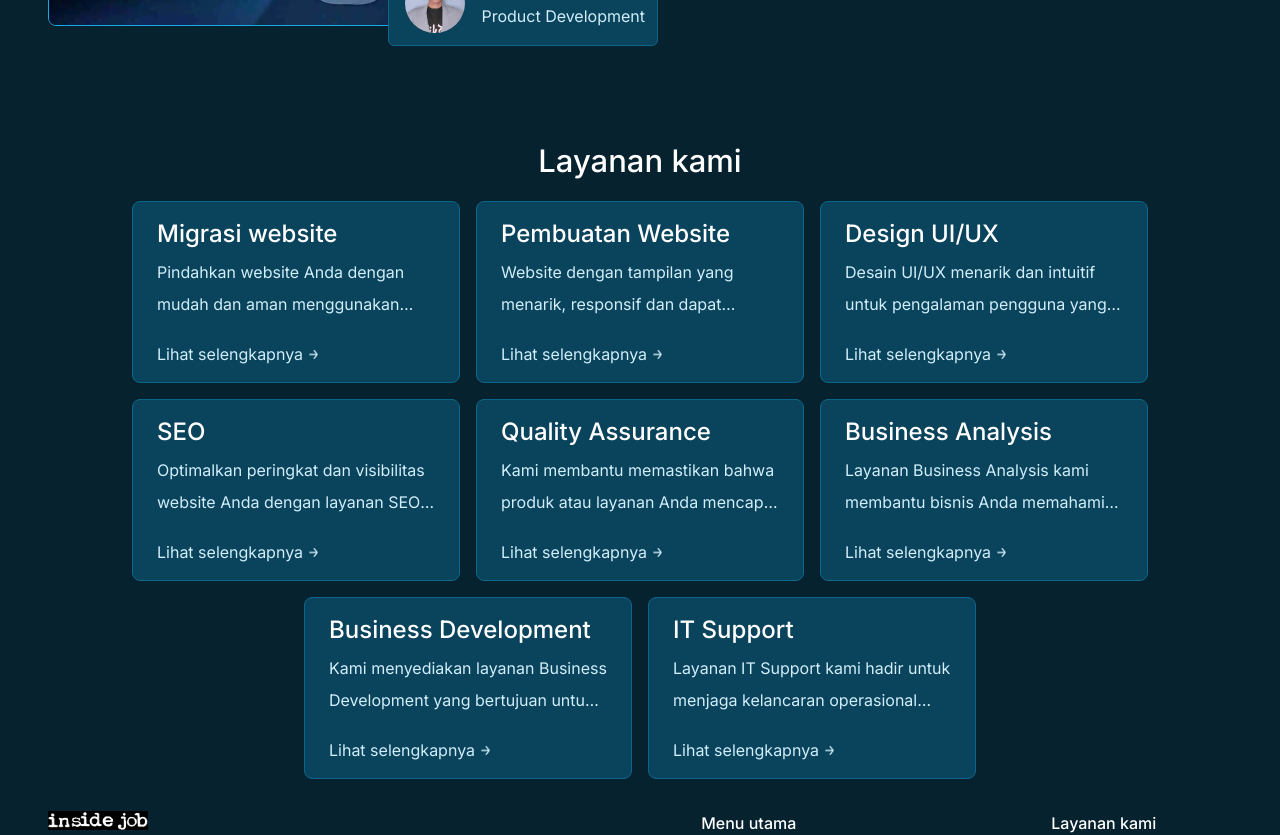
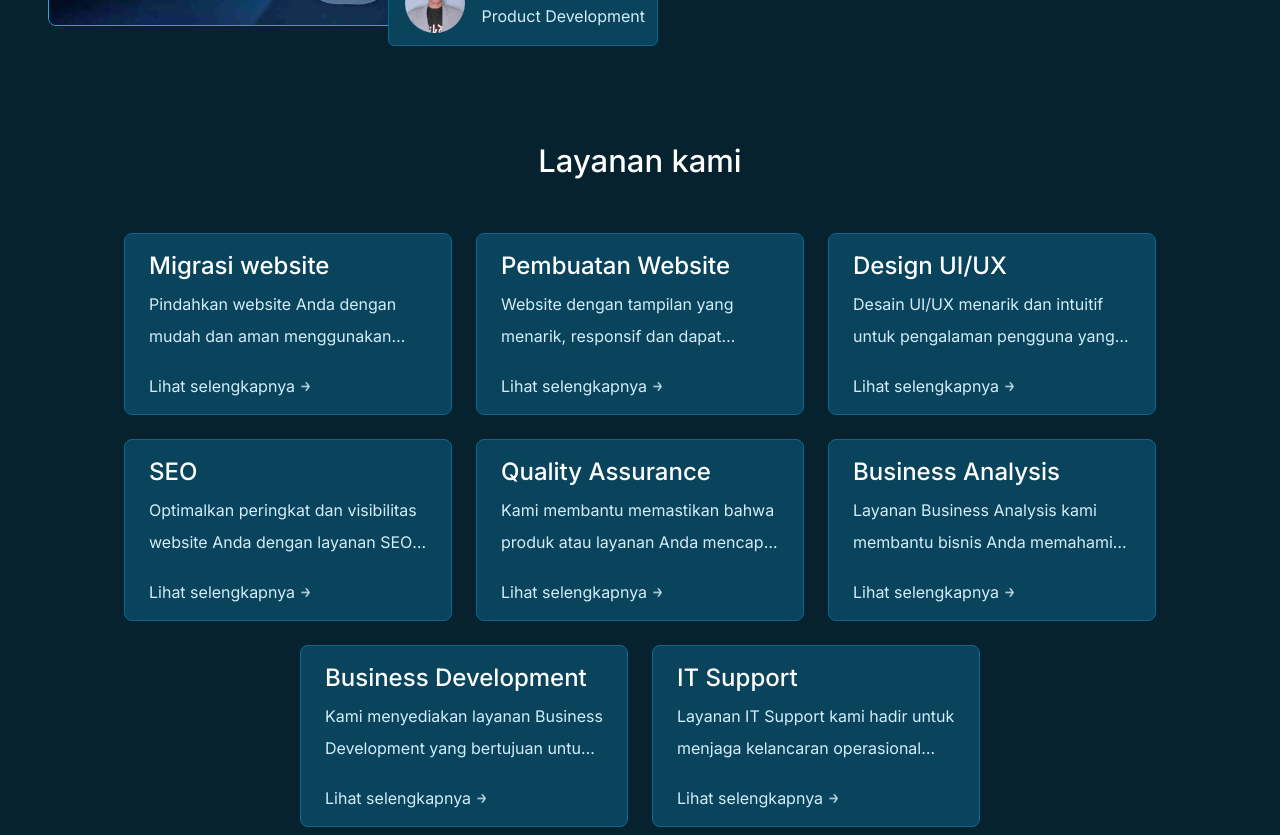
Before and after one commit to Revitalismo/inside-job, a Next.js app: page / in a window 1280 px wide. Shown: the part 980-1815 px from the top of the page. Built offline with nearby package versions, Linux system fonts and the light colour scheme; a web font is replaced by a local one.

Commit message:
fix: add utility classes to Hero section and Services section

```diff
--- a/src/app/page.tsx
+++ b/src/app/page.tsx
@@ -23,7 +23,7 @@ export default function Home() {
 
 function HeroSection() {
   return (
-    <section className="pt-14 flex flex-col gap-6 items-center xl:flex-row">
+    <section className="pt-14 flex flex-col gap-6 items-center justify-between xl:flex-row">
       <section className="w-full max-w-[660px] flex flex-col gap-y-6 items-center xl:items-start">
 
         <article className="flex flex-col gap-y-4">
@@ -97,7 +97,7 @@ function CompanyDescription() {
         />
       </section>
 
-      <article className="flex flex-col gap-y-1.5 md:max-w-[800px]">
+      <article className="flex flex-col gap-y-1.5 md:max-w-[660px]">
         <h2 className="text-[25px] sm:text-[31px] text-neutral-0 text-center xl:text-left font-medium">Inside Job</h2>
         <p className="text-sm sm:text-base sm:leading-8 text-primary-0 text-justify xl:text-left leading-7">
           Inside Job merupakan sebuah Kolektif yang bergerak di bidang penyedia layanan Pembuatan website, jasa  SEO, Design UI/UX, Migrasi Website dan lain-lain. Kami berkomitmen untuk memberikan pelayanan dan dukungan yang luar biasa supaya situs web Anda lebih menonjol dari pesaing dan membantu bisnis Anda lebih berkembang.
@@ -151,10 +151,10 @@ function OurServices() {
     }
   ];
   return (
-    <section className="flex flex-col gap-y-4 items-center">
+    <section className="flex flex-col gap-6 md:gap-12 items-center">
       <h2 className="text-[25px] sm:text-[31px] text-neutral-0 text-center xl:text-left font-medium">Layanan kami</h2>
 
-      <section className="flex flex-wrap gap-4 items-center justify-center">
+      <section className="max-w-[1200px] flex flex-wrap gap-4 md:gap-6 md:gap-6 items-center justify-center">
       {
         servicesMap.map((service, index) => {
           return (
```
